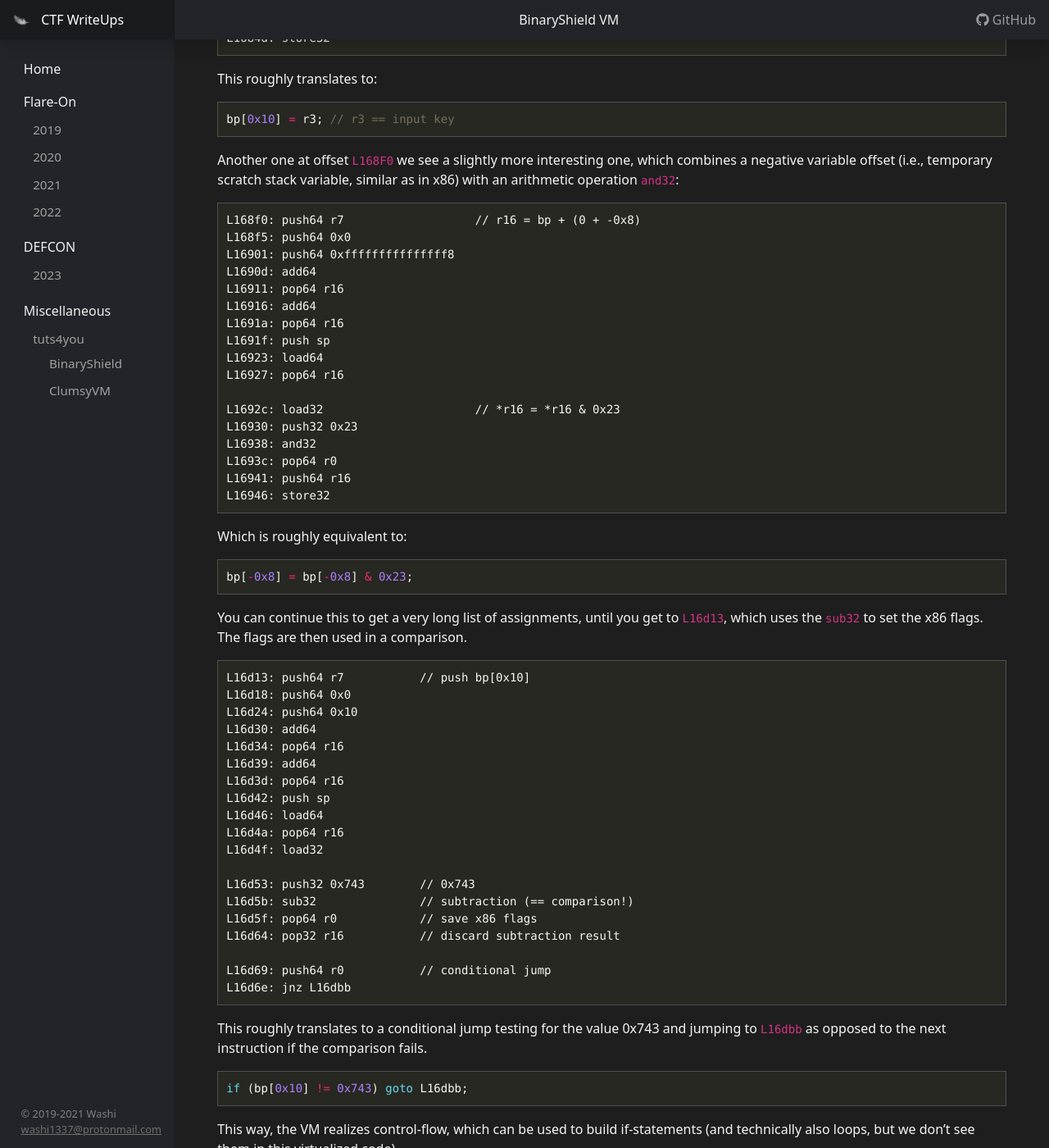
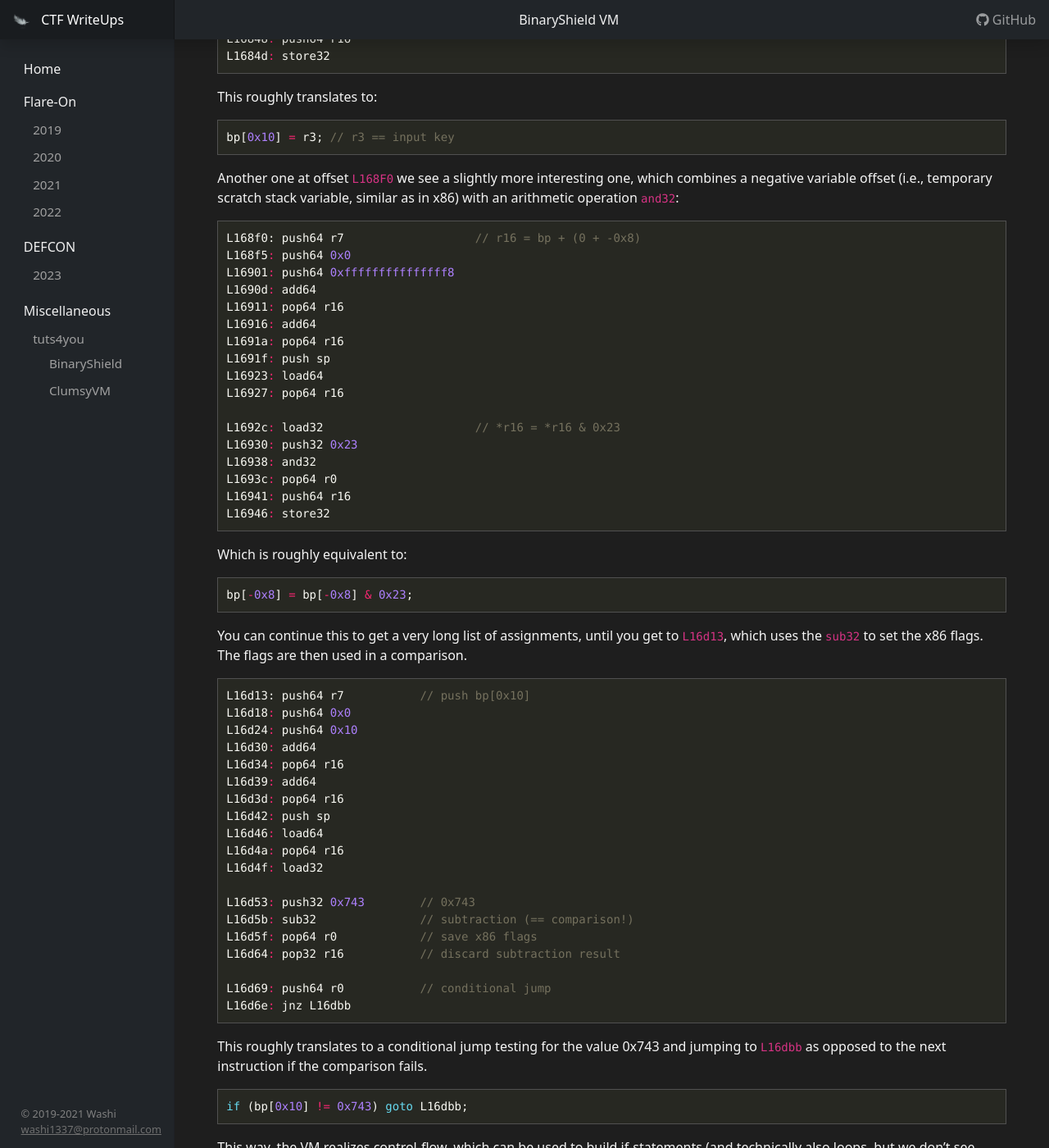
Before and after one commit to Washi1337/ctf-writeups, a Jekyll site: the page built from writeups/misc/tuts4you/binaryshield/index.md, in a window 1280 px wide and 1400 px high, scrolled down 6478 px. Shown: the whole window at 82% size. Built offline with Jekyll 4.4.1, drawn with Linux system fonts in a browser that asks for light colours; nearby versions of some CDN libraries; some of the changed text lies outside the part shown.

Commit message:
Fix highlighting

````diff
--- a/writeups/misc/tuts4you/binaryshield/index.md
+++ b/writeups/misc/tuts4you/binaryshield/index.md
@@ -119,7 +119,7 @@
 
 The disassembled bytecode starts with a long series of `pop` instructions, it looks like registers are being initialized by values pushed onto the stack before the VM code itself was called:
 
-```
+```c
 L1678f: pop64 r0
 L16794: pop64 r1
 L16799: pop64 r2
@@ -149,7 +149,7 @@
 
 After the series of pop instructions and with the help of this register mapping, we can now see that the next few instructions look very much akin to a normal x86 function prologue:
 
-```asm
+```c
 // push bp
 L167e4: push64 r7
 
@@ -171,7 +171,7 @@
 What follows can essentially be translated to a long series of assignments with seemingly garbage/obfuscated arithmetic code.
 For example, the first compiled "assignment" looks like the following:
 
-```
+```c
 L1680f: push64 r7           // r16 = bp+(0+0x10)
 L16814: push64 0x0
 L16820: push64 0x10
@@ -193,7 +193,7 @@
 
 Another one at offset `L168F0` we see a slightly more interesting one, which combines a negative variable offset (i.e., temporary scratch stack variable, similar as in x86) with an arithmetic operation `and32`:
 
-```
+```c
 L168f0: push64 r7                   // r16 = bp + (0 + -0x8)
 L168f5: push64 0x0
 L16901: push64 0xfffffffffffffff8
@@ -221,7 +221,7 @@
 
 You can continue this to get a very long list of assignments, until you get to `L16d13`, which uses the `sub32` to set the x86 flags. The flags are then used in a comparison.
 
-```
+```c
 L16d13: push64 r7           // push bp[0x10]
 L16d18: push64 0x0
 L16d24: push64 0x10
@@ -254,7 +254,7 @@
 - [disassembly_annotated.asm](dumps/disassembly_annotated.asm): Fully annotated code.
 
 
-## Fully Devirtualized code and Solving the Crackme
+## Fully Devirtualized Code and Solving the Crackme
 
 We can now get rid of all the raw VM code disassembly, and do some simple find+replace to obtain the following code implementing a very basic key verification code (full unstripped source in [devirtualized.c](https://github.com/Washi1337/ctf-writeups/tree/master/writeups/misc/tuts4you/binaryshield/src/devirtualized.c)):
 
````
